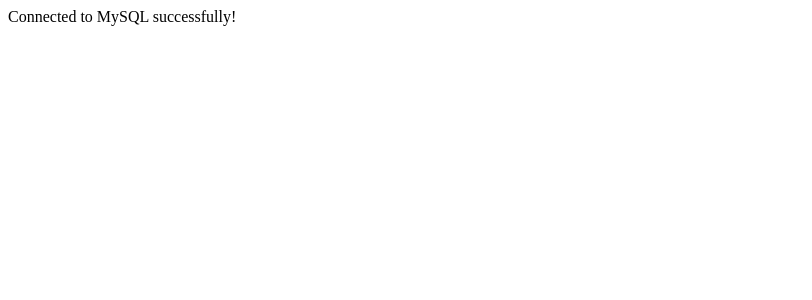
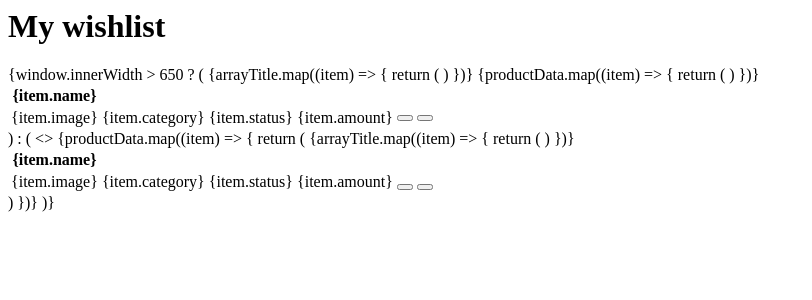
Before and after one commit to tnowad/the-leafy-liberties, a PHP site: page /resources/views/pages/wishlist.php in a window 1280 px wide. Shown: the top 300 px of the page, without its empty margins (0-812 px from the left). Run offline with PHP 8.4, Linux system fonts and the light colour scheme; data that the repository does not hold is empty.

Commit message:
create wishlist

```diff
--- /dev/null
+++ b/src/resources/views/pages/wishlist.php
@@ -0,0 +1,83 @@
+<div>
+  <div className="my-10 md:my-16
+      flex flex-col items-center">
+    <FontAwesomeIcon className="text-4xl md:text-6xl text-green-800" icon={faHeart} />
+    <h1 className=" text-4xl text-green-800 md:text-6xl">My wishlist</h1>
+  </div>
+  <WindowSize onSizeChange={handleSizeChange} />
+  {window.innerWidth > 650 ? (
+  <table className="w-full border-collapse">
+    <thead className="w-full bg-gray-100 rounded-sm">
+      <tr className="w-44">
+        {arrayTitle.map((item) => {
+        return (
+        <th colSpan={item.name==='Action' ? 2 : 1} className="px-4 py-2" key={item.name}>
+          {item.name}
+        </th>
+        )
+        })}
+      </tr>
+    </thead>
+    <tbody>
+      {productData.map((item) => {
+      return (
+      <tr key={item.id} className="text-center">
+        <td>{item.image}</td>
+        <td>{item.category}</td>
+        <td>{item.status}</td>
+        <td>{item.amount}</td>
+        <td className="border px-1 py-2">
+          <button className="bg-green-800 hover:bg-green-600 text-white font-bold py-2 px-4 rounded">
+            <FontAwesomeIcon className="hover:" icon={faCartPlus} />
+          </button>
+        </td>
+        <td className="border px-4 py-2">
+          <button className="bg-green-800 hover:bg-green-600 text-white font-bold py-2 px-4 rounded">
+            <FontAwesomeIcon icon={faTrash} />
+          </button>
+        </td>
+      </tr>
+      )
+      })}
+    </tbody>
+  </table>
+  ) : (
+  <>
+    {productData.map((item) => {
+    return (
+    <table key={item.id} className="ml-5 mb-8 pt-10 flex flex-row justify-around border-0 border-t-2 border-gray-200 border-solid ">
+      <thead>
+        <tr className="flex flex-col">
+          {arrayTitle.map((item) => {
+          return (
+          <th className={ item.name==='Action' ? `h-16 pt-5` : `h-auto` } key={item.name}>
+            {item.name}
+          </th>
+          )
+          })}
+        </tr>
+      </thead>
+      <tbody>
+        <tr className="text-center flex flex-col justify-around ">
+          <td>{item.image}</td>
+          <td>{item.category}</td>
+
+          <td>{item.status}</td>
+          <td>{item.amount}</td>
+          <td className="border px-1 py-2">
+            <button className="bg-green-800 hover:bg-green-600 text-white font-bold py-2 px-4 rounded">
+              <FontAwesomeIcon className="hover:" icon={faCartPlus} />
+            </button>
+            <button className="ml-3 bg-green-800 hover:bg-green-600 text-white font-bold py-2 px-4 rounded">
+              <FontAwesomeIcon icon={faTrash} />
+            </button>
+          </td>
+          <td className="border px-4 py-2"></td>
+        </tr>
+      </tbody>
+    </table>
+    )
+    })}
+  </>
+  )}
+</div>
```
Also changed, not shown: src/resources/views/pages/productDetail.php (+1 -15 lines), src/resources/views/pages/profile.php (+17 -23 lines).
